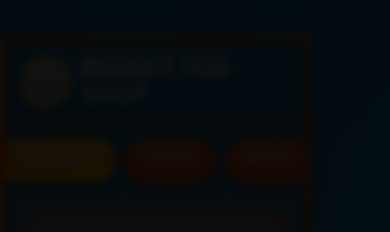
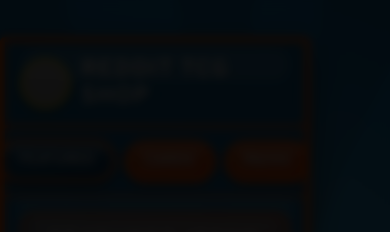
Before and after one commit to AntonioBernalI/redditTCGinventory, a React (Vite) app in the folder inventory/: page / in a window 390 px wide. Shown: the top 232 px of the page. Built offline with nearby package versions, Linux system fonts and the light colour scheme; grey boxes are pictures that could not be loaded.

Commit message:
Update navigation active state effects

```diff
--- a/inventory/src/components/Navigation.css
+++ b/inventory/src/components/Navigation.css
@@ -56,12 +56,12 @@
 }
 
 .nav-button.active {
-  background: linear-gradient(145deg, rgba(255, 140, 0, 0.9), rgba(255, 165, 0, 1));
-  border-color: #ffd700;
+  background: linear-gradient(145deg, rgba(15, 85, 130, 1), rgba(12, 70, 110, 1));
+  border-color: #ff5801;
   transform: translateY(-1px);
   box-shadow:
-    0 6px 12px rgba(0, 0, 0, 0.4),
-    inset 0 2px 4px rgba(0, 0, 0, 0.2);
+    0 5px 10px rgba(0, 0, 0, 0.4),
+    inset 0 2px 4px rgba(255, 255, 255, 0.5);
 }
 
 @media (max-width: 799px) {
```
